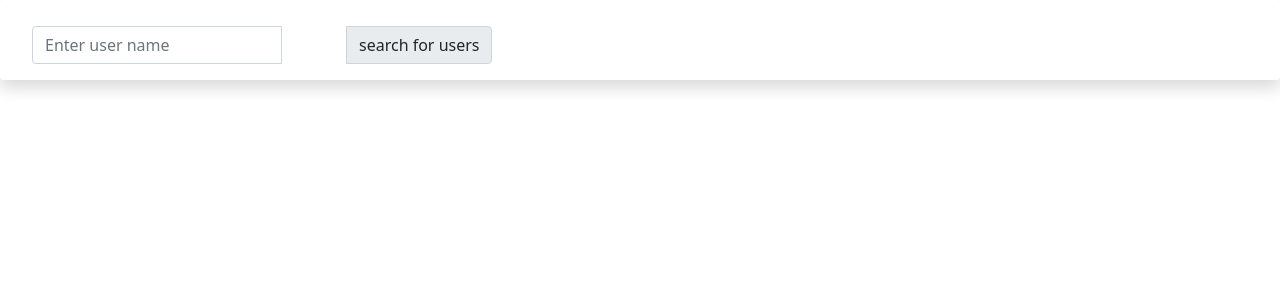
After one commit to Ampplex/Ampplex-chat-App, a Flask app: page /chatroom in a window 1280 px wide. The commit adds this page. Shown: the top 300 px of the page. Run offline with Flask 2, Linux system fonts and the light colour scheme.

Commit message:
Version 8 made Login backened

```diff
--- a/main.py
+++ b/main.py
@@ -1,4 +1,21 @@
-from flask import Flask, render_template, request
+"""
+Copyright (c) Ampplex Technologies Pvt.Ltd. All rights reserved
+
+Licensed under the Apache License, Version 2.0 (the "License");
+you may not use this file except in compliance with the License.
+You may obtain a copy of the License at
+
+    http://www.apache.org/licenses/LICENSE-2.0
+
+Unless required by applicable law or agreed to in writing, software
+distributed under the License is distributed on an "AS IS" BASIS,
+WITHOUT WARRANTIES OR CONDITIONS OF ANY KIND, either express or implied.
+See the License for the specific language governing permissions and
+limitations under the License.
+"""
+
+
+from flask import Flask, render_template, request, redirect, url_for
 from flask_sqlalchemy import SQLAlchemy
 import pyttsx3
 import requests
@@ -35,16 +52,36 @@ class Ampplex_UserAuthentication(db.Model):
     host_name = db.Column(db.String(300), nullable=False)
 
     def __repr__(self) -> str:
-        return f"[{self.sno} , {self.user_name} , {self.user_email_id} , {self.country_name} , {self.user_password}, {self.host_name}]"
+        return f"{self.sno} , {self.user_name} , {self.user_email_id} , {self.country_name} , {self.user_password}, {self.host_name}"
 
 
 @app.route('/', methods=['GET', 'POST'])
 def User_Auth():
+
     if request.method == "POST":
-        email_id = request.form['user_email_id']
-        password = request.form['user_password']
-        speak(email_id+password)
-        speak("Hello World")
+        email_id = request.form['user_email_id'].strip()
+        password = request.form['user_password'].strip()
+        USER_DATA = Ampplex_UserAuthentication.query.all()
+
+        # Scaning the data base to ensure that the email-Id and Pass
+        if email_id != "" and password != "":
+            for i in range(len(USER_DATA)):
+                email_id_retrieved = str(USER_DATA[i]).split(',')[2]
+                password_retrieved = str(USER_DATA[i]).split(',')[4]
+                flag_EmailFound = False
+                if email_id_retrieved.strip() == email_id:
+                    flag_EmailFound = True
+                    if password_retrieved.strip() == password:
+                        speak("Successfully Logined")
+                        print("[NEW USER SUCCESSFULLY LOGINED]")
+                        return redirect('/chatroom')
+                    else:
+                        speak("Error: password or email id must be valid and correct")
+
+            if flag_EmailFound == False:
+                speak("Please sign up if you don't have an Ampplex Account")
+        elif email_id == "" and password == "":
+            speak("Please enter the email-Id and password to login")
 
     return render_template('index.html')
 
@@ -96,11 +133,11 @@ def SignUp_Auth():
                 displayMsg = "password length must be atleast 8 characters"
 
                 InnerHtml = Display(type_msg, displayMsg)
-
-            User_Info = Ampplex_UserAuthentication(
-                user_name=name, user_email_id=email_id, user_password=password, country_name=country_name, host_name=host_name)
-            db.session.add(User_Info)
-            db.session.commit()
+            if len(password) >= 8:
+                User_Info = Ampplex_UserAuthentication(
+                    user_name=name, user_email_id=email_id, user_password=password, country_name=country_name, host_name=host_name)
+                db.session.add(User_Info)
+                db.session.commit()
 
         Data = Ampplex_UserAuthentication.query.all()
         print(Data)
@@ -108,5 +145,10 @@ def SignUp_Auth():
     return render_template('sign_up.html', InnerHtml=InnerHtml)
 
 
+@app.route('/chatroom')
+def ChatRoom():
+    return render_template('chatroom.html')
+
+
 if __name__ == '__main__':
     app.run(debug=True, port=1010)
--- /dev/null
+++ b/templates/chatroom.html
@@ -0,0 +1,27 @@
+<!DOCTYPE html>
+<html lang="en">
+
+<head>
+    <meta charset="UTF-8">
+    <meta http-equiv="X-UA-Compatible" content="IE=edge">
+    <meta name="viewport" content="width=device-width, initial-scale=1.0">
+    <link href="https://cdn.jsdelivr.net/npm/bootstrap@5.0.0-beta3/dist/css/bootstrap.min.css" rel="stylesheet"
+        integrity="sha384-eOJMYsd53ii+scO/bJGFsiCZc+5NDVN2yr8+0RDqr0Ql0h+rP48ckxlpbzKgwra6" crossorigin="anonymous">
+    <title>Ampplex Chat App</title>
+</head>
+
+<body>
+    <!-- <h1>Welcome to Ampplex Chat App</h1> -->
+    <div class="shadow p-3 mb-5 bg-body rounded" style="height: 80px;">
+        <div class="input-group mb-3">
+            <input type="text" class="form-control" placeholder="Enter user name" aria-label="Enter user name"
+                aria-describedby="basic-addon2" style="position: absolute; width: 20%; top: 10px; left: 1rem;"
+                id="searchUsers">
+            <span class="input-group-text" id="searchUsersBtn"
+                style="width: 10; position: absolute; left: 331px; top: 10px;">search for
+                users</span>
+        </div>
+    </div>
+</body>
+
+</html>
```
Also changed, not shown: static/sign_up.js (+17 -2 lines), templates/index.html (+7 -4 lines), templates/sign_up.html (+10 -11 lines), 1 other file.
